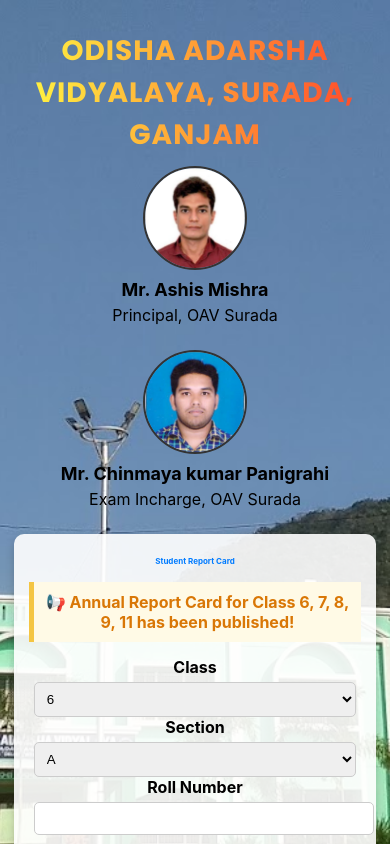
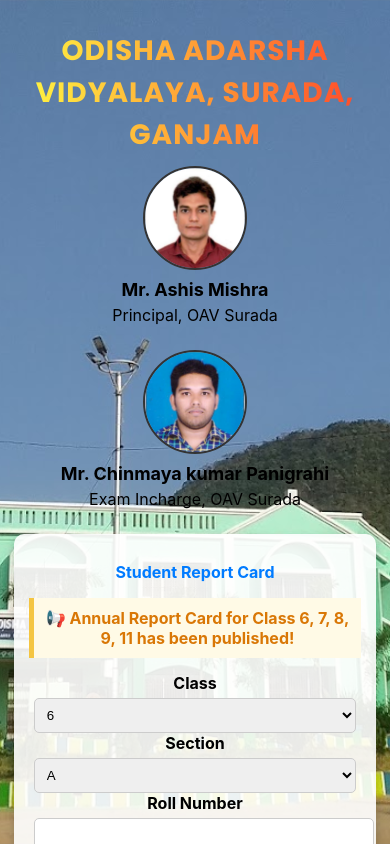
Before and after one commit to Sanatan-kisku/student-report-frontend, a React (Create React App) app: page / in a window 390 px wide. Shown: the top 844 px of the page. Built offline with nearby package versions, Linux system fonts and the light colour scheme.

Commit message:
Add font for title

```diff
--- a/src/styles/GetReport.css
+++ b/src/styles/GetReport.css
@@ -141,6 +141,9 @@ select, input {
 }
 
 @media (max-width: 600px) {
+  .form-box h2{
+    font-size: 16px;
+  }
   .school-heading {
     font-size: 28px;
     margin: 10px;
```
